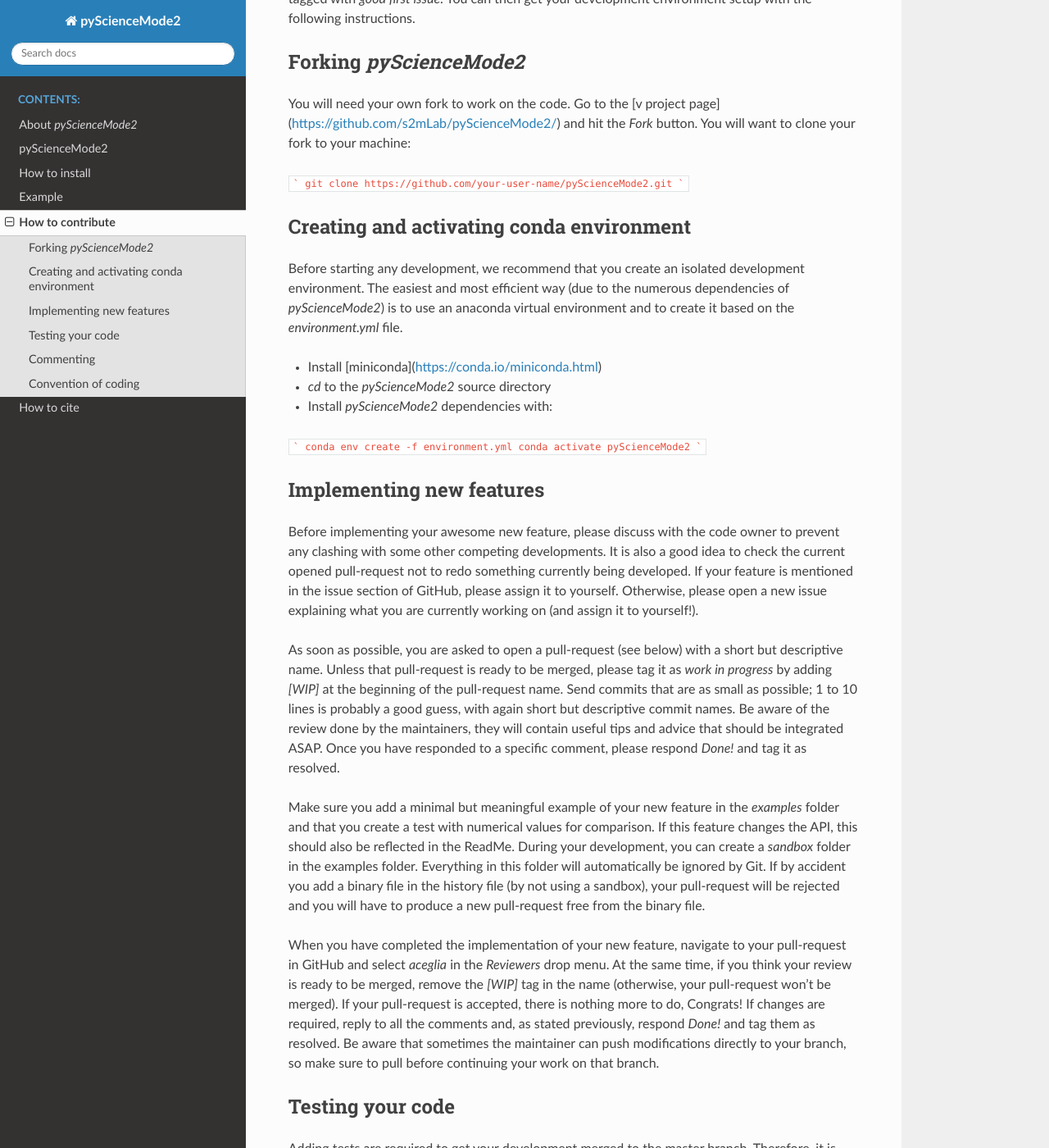
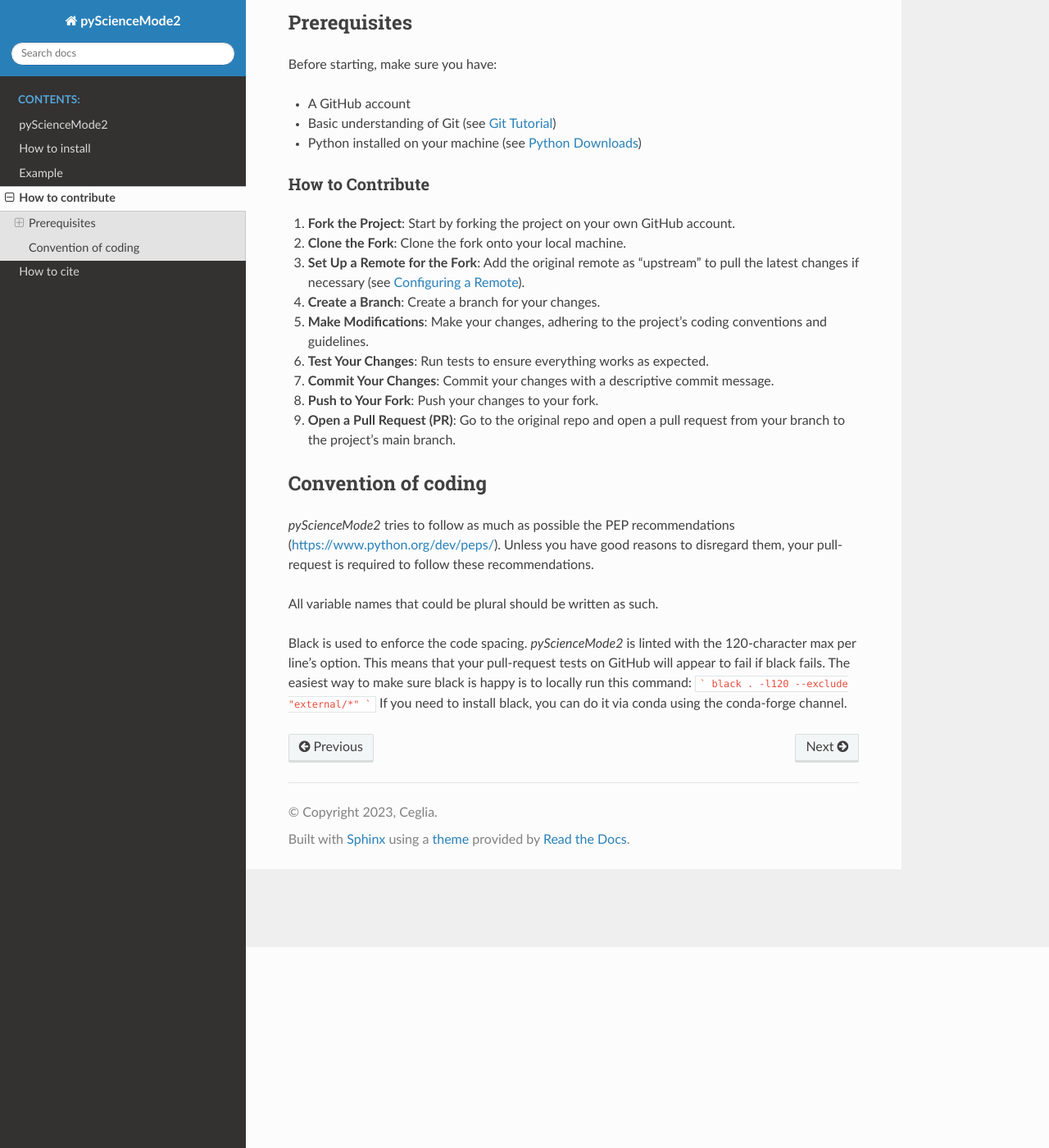
Before and after one commit to s2mLab/pyScienceMode, a Sphinx documentation site: the page built from Docs/contributing.rst, in a window 1280 px wide and 1400 px high, scrolled down 245 px. Shown: the whole window at 82% size. Built offline with Sphinx 7.4.7 and the Read the Docs theme 2.0.0, drawn with Linux system fonts in a browser that asks for light colours; pages that are not in the unit, such as notebooks, are missing from menus; some of the changed text lies outside the part shown.

Commit message:
update readme, change file contributing and setup

````diff
--- a/Docs/contributing.rst
+++ b/Docs/contributing.rst
@@ -3,75 +3,28 @@
 *****************
 
 All contributions, bug reports, bug fixes, documentation improvements, enhancements, and ideas are welcome.
-We recommend going through the list of [`issues`](https://github.com/pyomeca/biosiglive/issues) to find issues that interest you, preferable those tagged with `good first issue`.
-You can then get your development environment setup with the following instructions.
+Your help is essential in keeping this project vibrant and relevant. Here are some guidelines for contributing.
 
-Forking `pyScienceMode2`
-====================
+Prerequisites
+=============
+Before starting, make sure you have:
 
-You will need your own fork to work on the code.
-Go to the [v project page](https://github.com/s2mLab/pyScienceMode2/) and hit the `Fork` button.
-You will want to clone your fork to your machine:
+- A GitHub account
+- Basic understanding of Git (see `Git Tutorial <https://git-scm.com/docs/gittutorial>`_)
+- Python installed on your machine (see `Python Downloads <https://www.python.org/downloads/>`_)
 
-```
-git clone https://github.com/your-user-name/pyScienceMode2.git
-```
+How to Contribute
+------------------
 
-Creating and activating conda environment
-=========================================
-
-Before starting any development, we recommend that you create an isolated development environment.
-The easiest and most efficient way (due to the numerous dependencies of `pyScienceMode2`) is to use an anaconda virtual environment and to create it based on the `environment.yml` file.
-
-- Install [miniconda](https://conda.io/miniconda.html)
-- `cd` to the `pyScienceMode2` source directory
-- Install `pyScienceMode2` dependencies with:
-
-```
-conda env create -f environment.yml
-conda activate pyScienceMode2
-```
-
-Implementing new features
-=========================
-
-Before implementing your awesome new feature, please discuss with the code owner to prevent any clashing with some other competing developments.
-It is also a good idea to check the current opened pull-request not to redo something currently being developed.
-If your feature is mentioned in the issue section of GitHub, please assign it to yourself.
-Otherwise, please open a new issue explaining what you are currently working on (and assign it to yourself!).
-
-As soon as possible, you are asked to open a pull-request (see below) with a short but descriptive name.
-Unless that pull-request is ready to be merged, please tag it as `work in progress` by adding `[WIP]` at the beginning of the pull-request name.
-Send commits that are as small as possible; 1 to 10 lines is probably a good guess, with again short but descriptive commit names.
-Be aware of the review done by the maintainers, they will contain useful tips and advice that should be integrated ASAP.
-Once you have responded to a specific comment, please respond `Done!` and tag it as resolved.
-
-Make sure you add a minimal but meaningful example of your new feature in the `examples` folder and that you create a test with numerical values for comparison.
-If this feature changes the API, this should also be reflected in the ReadMe.
-During your development, you can create a `sandbox` folder in the examples folder.
-Everything in this folder will automatically be ignored by Git.
-If by accident you add a binary file in the history file (by not using a sandbox), your pull-request will be rejected and you will have to produce a new pull-request free from the binary file.
-
-When you have completed the implementation of your new feature, navigate to your pull-request in GitHub and select `aceglia` in the `Reviewers` drop menu.
-At the same time, if you think your review is ready to be merged, remove the `[WIP]` tag in the name (otherwise, your pull-request won't be merged).
-If your pull-request is accepted, there is nothing more to do, Congrats!
-If changes are required, reply to all the comments and, as stated previously, respond `Done!` and tag them as resolved.
-Be aware that sometimes the maintainer can push modifications directly to your branch, so make sure to pull before continuing your work on that branch.
-
-Testing your code
-=================
-
-Adding tests are required to get your development merged to the master branch.
-Therefore, it is very good practice to get the habit of writing tests ahead of time so this is never an issue.
-The `pyScienceMode2` test suite runs automatically on GitHub every time a commit is submitted.
-However, we strongly encourage running tests locally prior to submitting the pull-request.
-To do so, simply run the tests folder in pytest (`pytest tests`).
-
-Commenting
-==========
-
-Every function, class and module should have their respective proper docstrings completed.
-The docstring convention used is NumPy.
+1. **Fork the Project**: Start by forking the project on your own GitHub account.
+2. **Clone the Fork**: Clone the fork onto your local machine.
+3. **Set Up a Remote for the Fork**: Add the original remote as "upstream" to pull the latest changes if necessary (see `Configuring a Remote <https://docs.github.com/en/github/collaborating-with-issues-and-pull-requests/configuring-a-remote-for-a-fork>`_).
+4. **Create a Branch**: Create a branch for your changes.
+5. **Make Modifications**: Make your changes, adhering to the project's coding conventions and guidelines.
+6. **Test Your Changes**: Run tests to ensure everything works as expected.
+7. **Commit Your Changes**: Commit your changes with a descriptive commit message.
+8. **Push to Your Fork**: Push your changes to your fork.
+9. **Open a Pull Request (PR)**: Go to the original repo and open a pull request from your branch to the project's main branch.
 
 Convention of coding
 ====================
@@ -86,6 +39,6 @@
 This means that your pull-request tests on GitHub will appear to fail if black fails.
 The easiest way to make sure black is happy is to locally run this command:
 ```
-black . -l120
+black . -l120 --exclude "external/*"
 ```
 If you need to install black, you can do it via conda using the conda-forge channel.
````
Also changed, not shown: Docs/about.rst (deleted, +0 -17 lines), README.md (+28 -19 lines), 1 other file.
